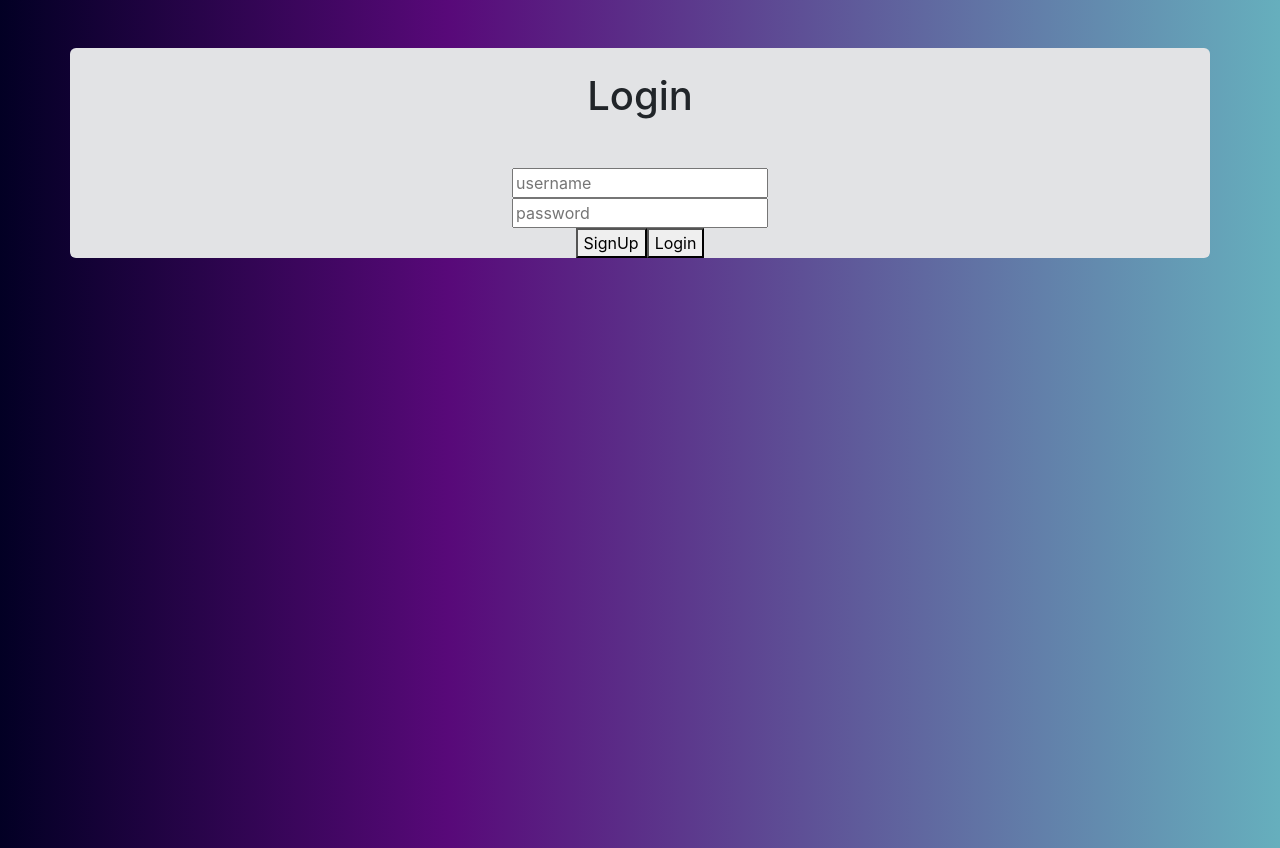
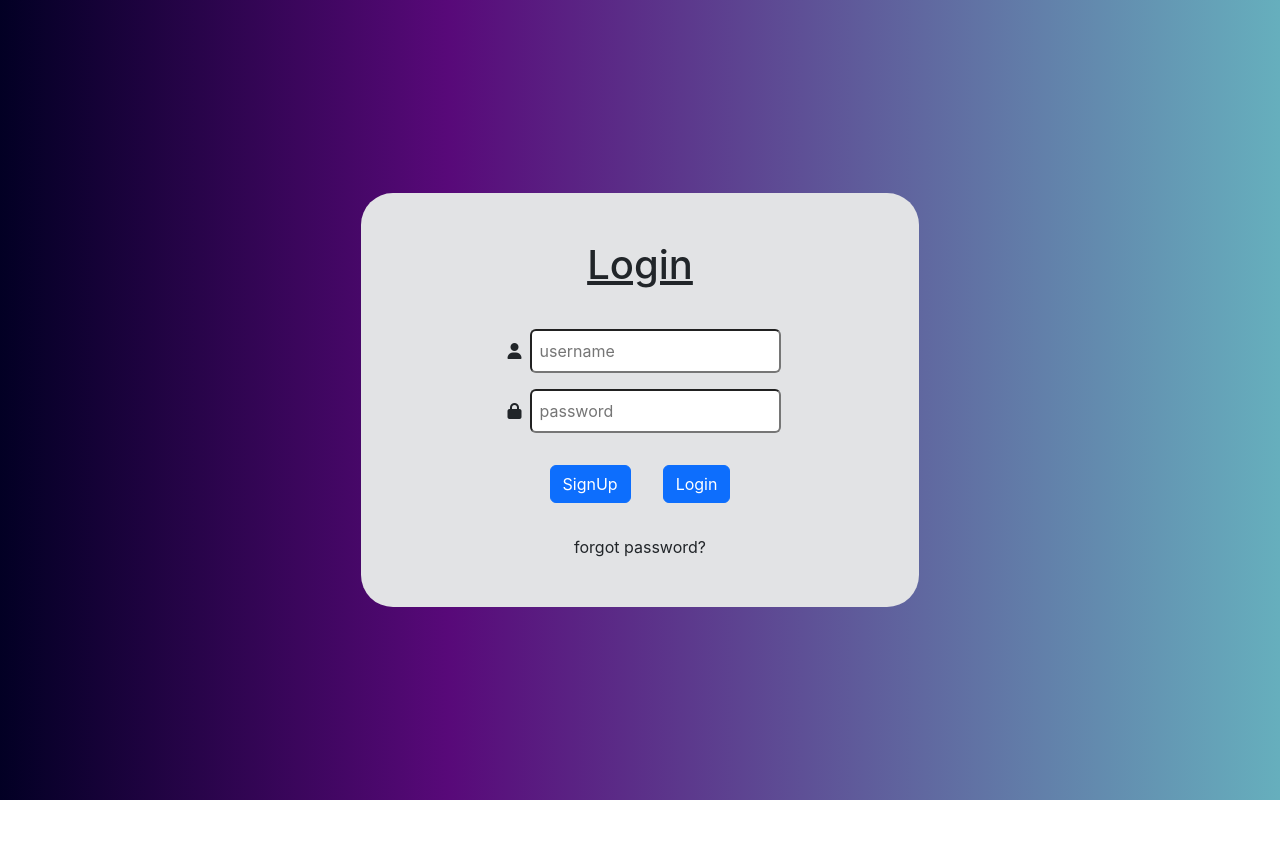
Before and after one commit to Shabnapm99/Login-SignUpPage, a React (Create React App) app: page / in a window 1280 px wide. After the commit the page ends 800 px from the top, so only its background shows below. Built offline with nearby package versions, Linux system fonts and the light colour scheme.

Commit message:
Login page

```diff
--- a/public/index.html
+++ b/public/index.html
@@ -40,5 +40,6 @@
       To begin the development, run `npm start` or `yarn start`.
       To create a production bundle, use `npm run build` or `yarn build`.
     -->
+    <script src="https://kit.fontawesome.com/ec30f835dd.js" crossorigin="anonymous"></script>
   </body>
 </html>
--- a/src/App.js
+++ b/src/App.js
@@ -2,8 +2,12 @@ import './App.css';
 import LoginPage from './components/LoginPage';
 
 function App() {
+  // const [action, setHeader] = useState("Login")
   return (
-    <div className="App">
+    <div className="App container">
+      {
+
+      }
      <LoginPage/>
     </div>
   );
--- a/src/components/LoginPage.js
+++ b/src/components/LoginPage.js
@@ -1,23 +1,34 @@
-import React from 'react'
+import React,{useState} from 'react'
+
 
 function LoginPage() {
+    const [action, setHeader] = useState("Login")
   return (
-    <div className='container bg-secondary-subtle rounded'>
-      <div className="header m-5 pt-4"><h1>Login</h1></div>
+    <div className='position-relative vh-100'>
+        <div className='container bg-secondary-subtle rounded-5 position-absolute top-50 start-50 translate-middle pb-5 pt-5 w-50'>
+      <div className="header pb-3"><h1 className=''><u>{action}</u></h1></div>
+      {/* <div className="row"> */}
       <div className="inputs">
-        <div className="input">
-            <img src='' alt=''></img>
-            <input type='text' placeholder='username'></input>
+        <div className="input m-3">
+            {/* <img src='' alt=''></img> */}
+            <i className="fa-solid fa-user p-2"></i>{/*This is from font awesome.Add script tag to index.html to use these icons */}
+            <input type='text' placeholder='username' className='rounded p-2 w-50'></input>
         </div>
-        <div className="input">
-            <img src='' alt=''></img>
-            <input type='password' placeholder='password'></input>
+        <div className="input m-3">
+            {/* <img src='' alt=''></img> */}
+            <i className="fa-solid fa-lock p-2"></i>
+            <input type='password' placeholder='password' className='rounded p-2 w-50'></input>
         </div>
       </div>
-      <div className="buttons">
-      <button>SignUp</button>
-        <button type='submit'>Login</button>
+      <div className="buttons m-3">
+      <button type='button' className='btn btn-primary m-3' onClick={()=>{setHeader("SignUp")
+      }}>SignUp</button>
+     <button type='submit' className='btn btn-primary m-3' onClick={()=>setHeader("Login")}>Login</button>
       </div>
+      <div className="forgotPassword">forgot password?</div>
+      {/* </div> */}
+
+    </div>
     </div>
   )
 }
--- a/src/index.css
+++ b/src/index.css
@@ -1,3 +1,4 @@
+
 body {
   margin: 0;
   font-family: -apple-system, BlinkMacSystemFont, 'Segoe UI', 'Roboto', 'Oxygen',
@@ -5,7 +6,7 @@ body {
     sans-serif;
   -webkit-font-smoothing: antialiased;
   -moz-osx-font-smoothing: grayscale;
-  height: 100vh;
+  height: 100vh;/*Makes the parent div take full screen height.  */
   /* background: linear-gradient(to right,purple,blue); */
   background: linear-gradient(90deg, rgba(2,0,36,1) 0%, rgba(88,9,121,1) 35%, rgb(102, 175, 189) 100%);
 }
```
Also changed, not shown: src/App.css (line endings or trailing spaces), 1 other file (tests, documents, lock files or other folders).
